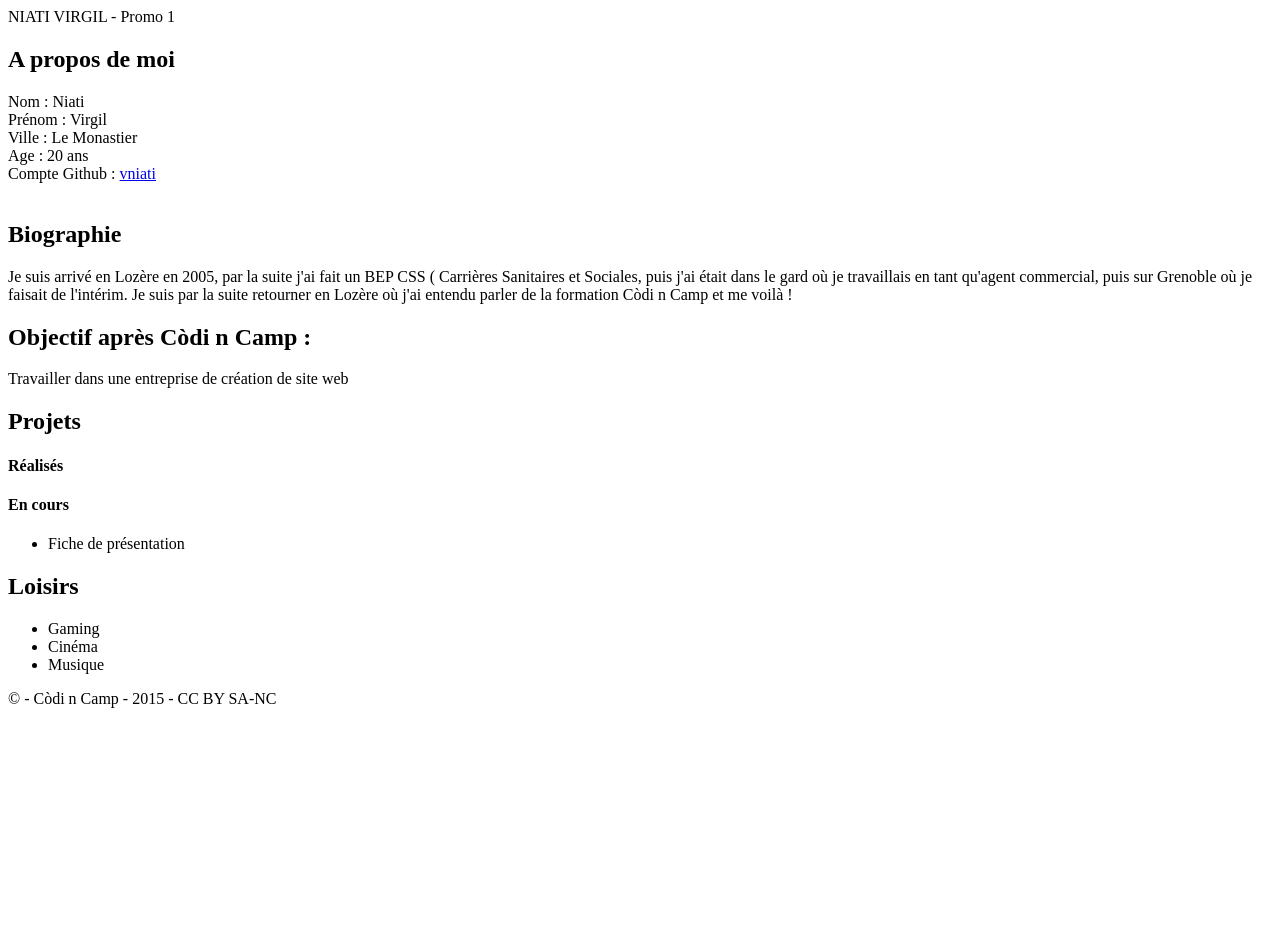
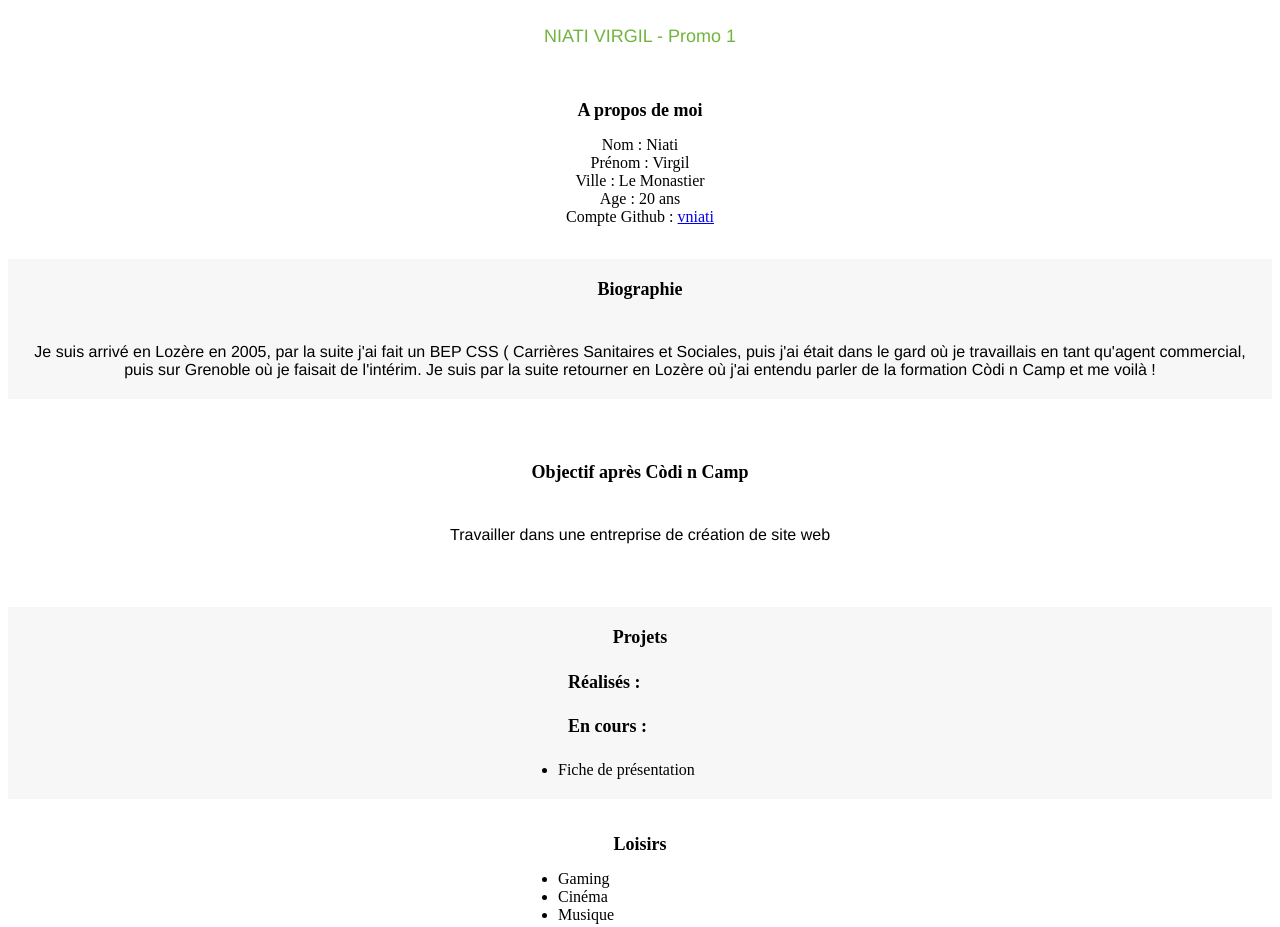
Before and after one commit to vniati/Fiche, a plain HTML site: page ma_fiche.html in a window 1280 px wide. Shown: the top 927 px of the page. Before the commit the page ends 800 px from the top, so only its background shows below. Drawn offline with Linux system fonts and the light colour scheme.

Commit message:
Ajout style.css + modif pour css sur ma_fiche.html

```diff
--- a/ma_fiche.html
+++ b/ma_fiche.html
@@ -2,43 +2,49 @@
   <html lang="fr">
     <head>
       <meta charset="utf-8">
-      <title>NIATI VIRGIL | Còdi n Camp - Promo 1 </title>
-      <!-- <link rel="stylesheet" href="/style.css">
-      <script src="/script.js"></script> -->
+      <title>NIATI VIRGIL | Còdi n Camp - Promo 1 </title> <br>
+      <link type="text/css" rel="stylesheet" href="style.css">
+      <!-- <script src="/script.js"></script> -->
     </head>
         <body>
-             <header>  NIATI VIRGIL - Promo 1 </header>
+             <header>  NIATI VIRGIL - Promo 1 </header> <br>
              <section>
                  <h2> A propos de moi </h2>
+                 <div class="label">
                  <label> Nom : </label> Niati <br>
                  <label> Prénom : </label> Virgil <br>
                  <label> Ville : </label> Le Monastier <br>
                  <label> Age : </label> 20 ans <br>
                  <label> Compte Github : </label> <a href="https://github.com/vniati"> vniati </a> <br><br>
+               </div>
                 </section>
+            <section class="grey-bg" >
+        <h2> Biographie </h2> <br>
+            <p>Je suis arrivé en Lozère en 2005, par la suite j'ai fait un BEP CSS ( Carrières Sanitaires et Sociales, puis j'ai était dans le gard où je travaillais en tant qu'agent commercial, puis sur Grenoble où je faisait de l'intérim. Je suis par la suite retourner en Lozère où j'ai entendu parler de la formation Còdi n Camp et me voilà ! </p>
+          </section> <br>
             <section>
-        <h2> Biographie  </h2>
-            <p>Je suis arrivé en Lozère en 2005, par la suite j'ai fait un BEP CSS ( Carrières Sanitaires et Sociales, puis j'ai était dans le gard où je travaillais en tant qu'agent commercial, puis sur Grenoble où je faisait de l'intérim. Je suis par la suite retourner en Lozère où j'ai entendu parler de la formation Còdi n Camp et me voilà ! </p>
-            </section>
-            <section>
-        <h2> Objectif après Còdi n Camp : </h2>
+        <h2> Objectif après Còdi n Camp  </h2> <br>
             <p> Travailler dans une entreprise de création de site web </p>
-            </section>
-            <section>
+          </section> <br>
+            <section class="grey-bg">
         <h2> Projets  </h2>
-        <h4> Réalisés  </h4>
-        <h4> En cours  </h4>
+        <h4> Réalisés :  </h4>
+        <h4> En cours :  </h4>
+        <div class="liste">
             <ul>
                 <li> Fiche de présentation </li>
             </ul>
+          </div>
             </section>
             <section>
         <h2> Loisirs  </h2>
             <ul>
+              <div class="liste">
                 <li> Gaming </li>
                 <li> Cinéma </li>
                 <li> Musique </li>
             </ul>
+          </div>
             </section>
            <!-- Ceci est un commentaire. -->
             <footer> © - Còdi n Camp - 2015 - CC BY SA-NC </footer>
--- /dev/null
+++ b/style.css
@@ -0,0 +1,49 @@
+header {
+  font-family: "Montserrat", "Helvetica Neue", Helvetica, Arial, sans-serif;
+￼  text-transform: uppercase;
+￼  font-weight: 700;
+  text-align: center;
+  font-size: 18px;
+  color: #71B43D;
+}
+
+.label {
+  text-align:center;
+}
+
+
+p {
+  font-family: "Roboto Slab", "Helvetica Neue";
+￼  font-size: 14px;
+￼  line-height: 1.75;
+  margin: 10px;
+  text-align: center;
+  padding-bottom: 20px;
+}
+
+.grey-bg {
+  background-color: #f7f7f7;
+}
+
+h2 {
+  ￼font-family: "Montserrat", "Helvetica Neue", Helvetica, Arial, sans-serif;
+  font-weight: 700;
+  font-size: 18px;
+  text-align: center;
+  padding-top: 20px;
+}
+
+h4 {
+  ￼font-family: "Montserrat", "Helvetica Neue", Helvetica, Arial, sans-serif;
+  font-weight: 700;
+  font-size: 18px;
+  padding-left: 560px;
+  padding-right: 560px;
+}
+
+ul {
+  padding-left: 550px;
+  padding-right: 550px;
+  margin: 0;
+  padding-bottom: 20px;
+}
```
